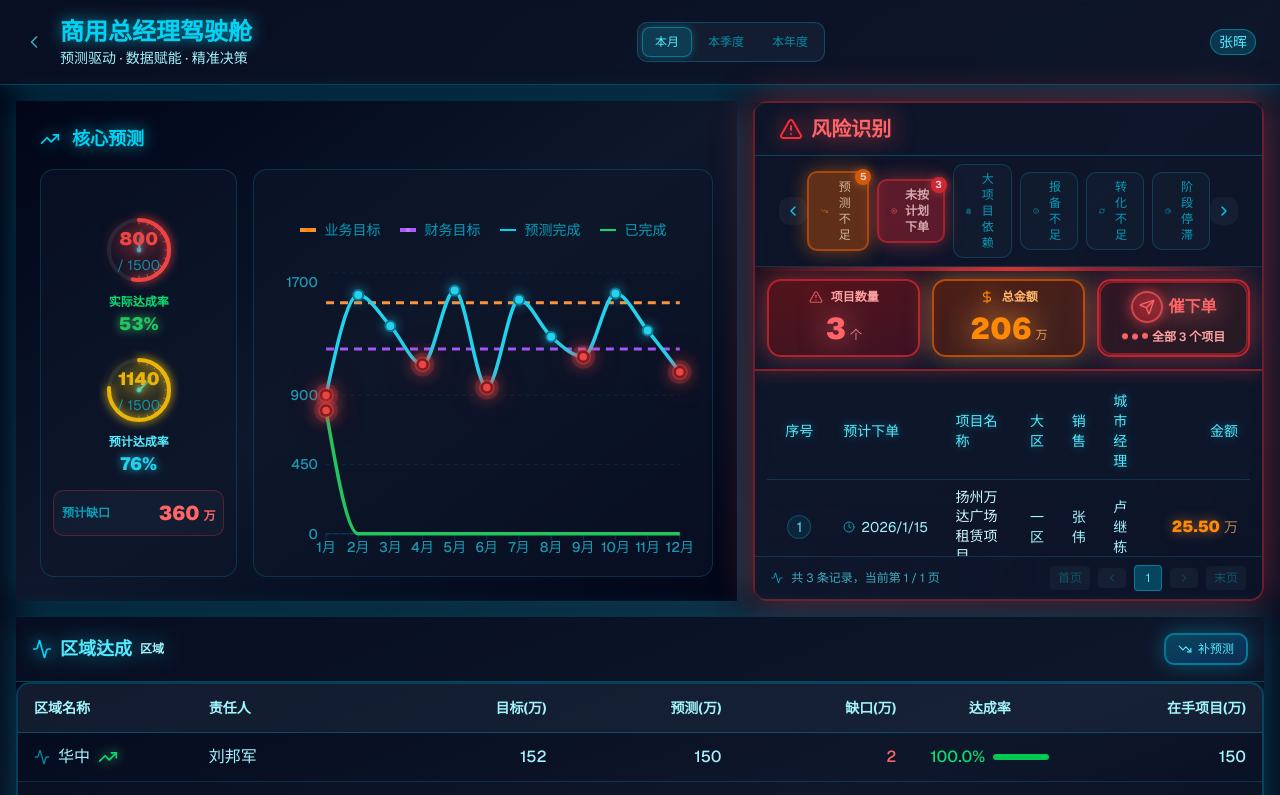
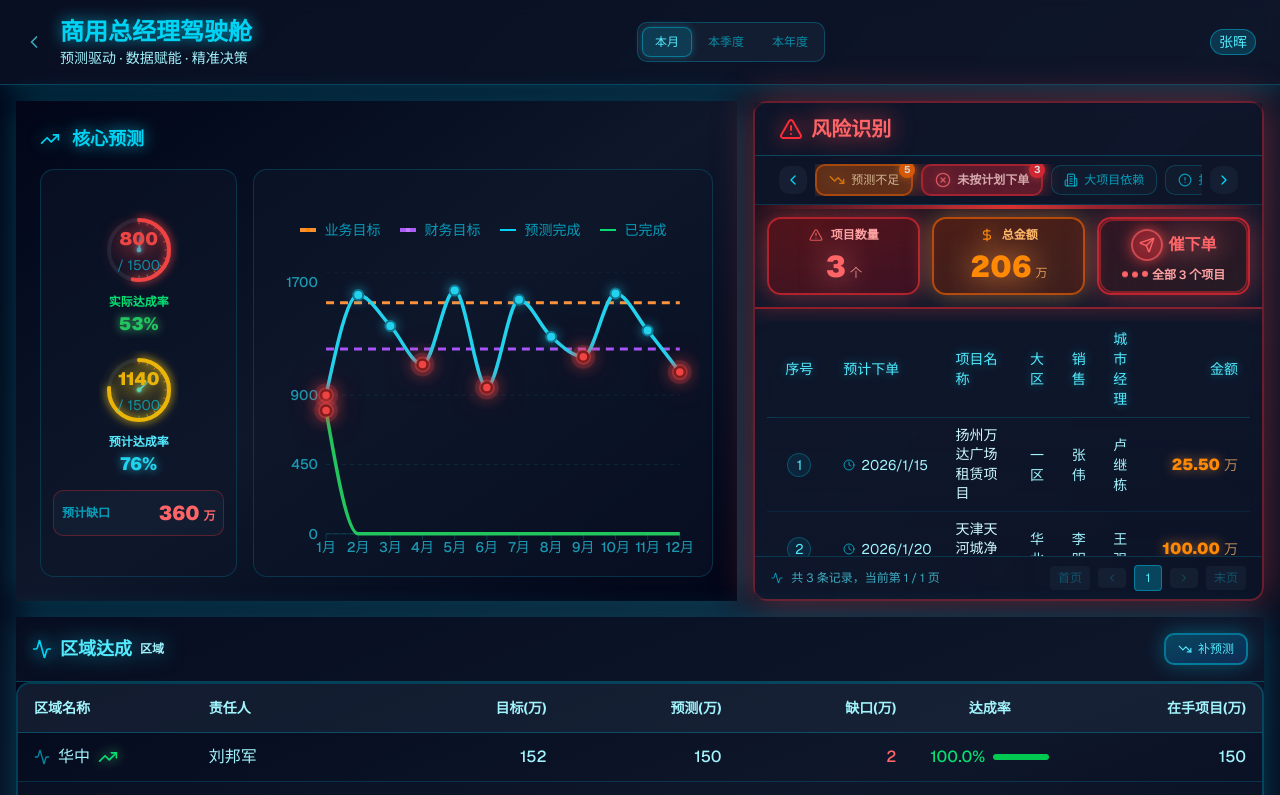
Before and after one commit to navylee1990/coze_jsc, a Next.js app: page /gm in a window 1280 px wide. Shown: the top 795 px of the page. Built offline with nearby package versions, Linux system fonts and the light colour scheme.

Commit message:
feat: 风险识别模块Tab切换栏添加横向滑动功能

```diff
--- a/src/app/globals.css
+++ b/src/app/globals.css
@@ -127,3 +127,13 @@
 body {
   @apply font-sans;
 }
+
+/* 隐藏滚动条样式 */
+.scrollbar-hide {
+  -ms-overflow-style: none;  /* IE and Edge */
+  scrollbar-width: none;  /* Firefox */
+}
+
+.scrollbar-hide::-webkit-scrollbar {
+  display: none;  /* Chrome, Safari, Opera */
+}
--- a/src/components/RiskIdentificationPanel.tsx
+++ b/src/components/RiskIdentificationPanel.tsx
@@ -927,7 +927,7 @@ export default function RiskIdentificationPanel({
               <ChevronLeft className="w-4 h-4" />
             </button>
 
-            <div className="flex items-center gap-2">
+            <div className="flex items-center gap-2 overflow-x-auto scrollbar-hide flex-1 mx-2">
               {visibleTabs.map((tab) => {
                 const Icon = tab.icon;
                 const isUnorderedProjects = tab.id === 0; // 未按计划下单
@@ -948,7 +948,7 @@ export default function RiskIdentificationPanel({
                     key={tab.id}
                     onClick={() => setCurrentTab(tab.id)}
                     className={cn(
-                      'flex items-center gap-1.5 px-3 py-1.5 rounded-lg text-xs font-medium transition-all relative',
+                      'flex items-center gap-1.5 px-3 py-1.5 rounded-lg text-xs font-medium transition-all relative shrink-0',
                       // 未按计划下单使用红色主题
                       isUnorderedProjects && theme === 'dashboard'
                         ? 'bg-red-500/40 text-red-200 border-2 border-red-500/60 shadow-[0_0_20px_rgba(239,68,68,0.6)] animate-pulse'
```
